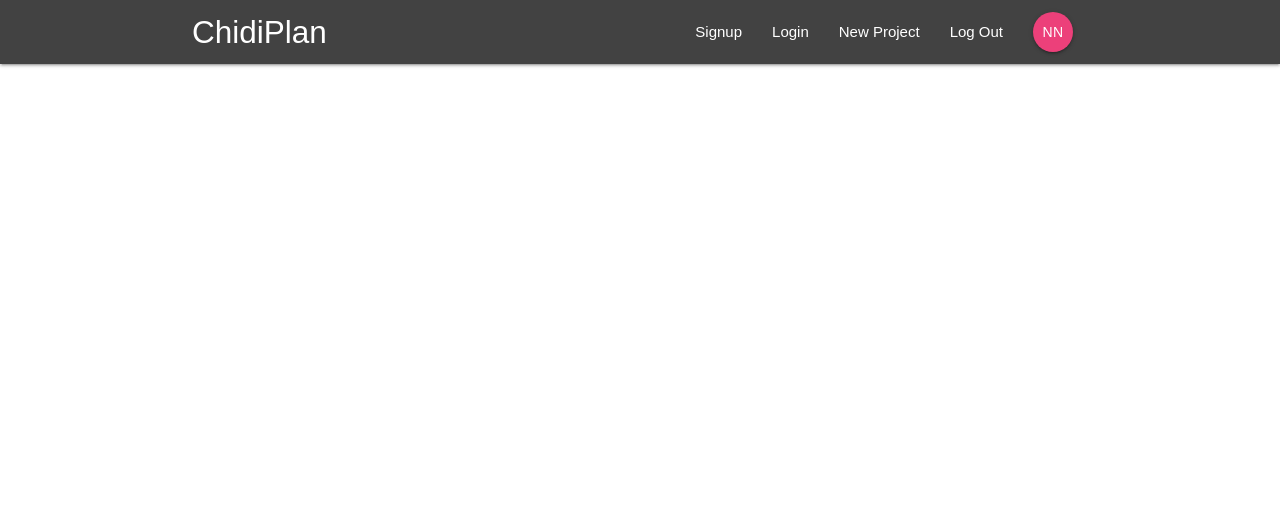
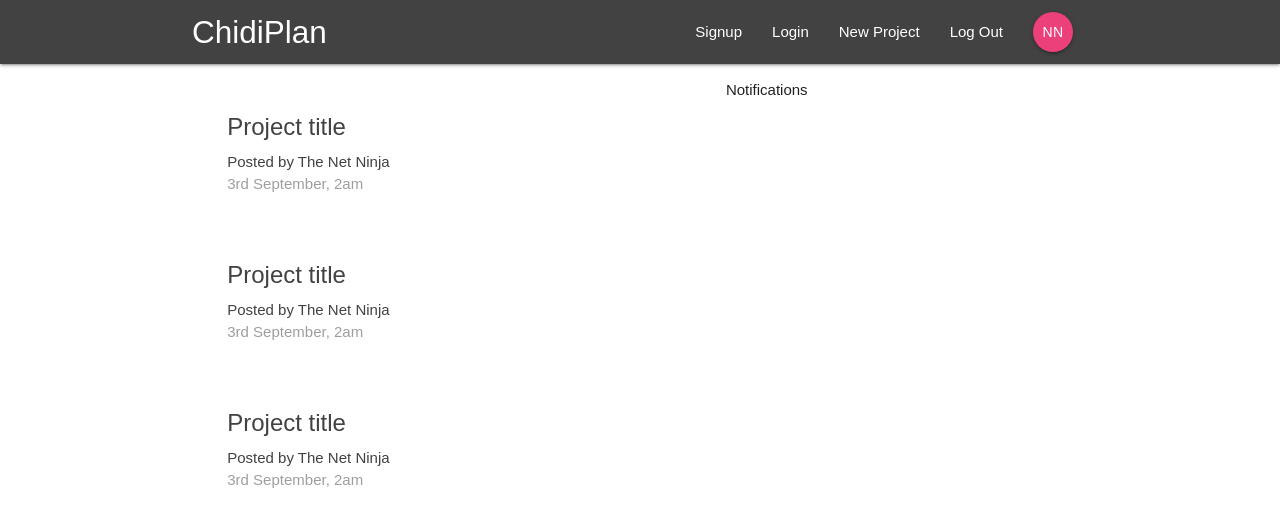
Before and after one commit to chidiebereojingwa/Planner, a React (Create React App) app: page / in a window 1280 px wide. Shown: the top 526 px of the page. Built offline with nearby package versions, Linux system fonts and the light colour scheme.

Commit message:
update app.js

```diff
--- a/src/App.js
+++ b/src/App.js
@@ -1,6 +1,7 @@
-import React, { Component } from 'react';
-import { BrowserRouter } from 'react-router-dom'
-import Navbar from './components/layout/Navbar'
+import React, { Component } from "react";
+import { BrowserRouter, Switch, Route } from "react-router-dom";
+import Navbar from "./components/layout/Navbar";
+import Dashboard from "./components/dashboard/Dashboard";
 
 class App extends Component {
   render() {
@@ -8,6 +9,9 @@
       <BrowserRouter>
         <div className="App">
           <Navbar />
+          <Switch>
+            <Route path="/" component={Dashboard} />
+          </Switch>
         </div>
       </BrowserRouter>
     );
```
